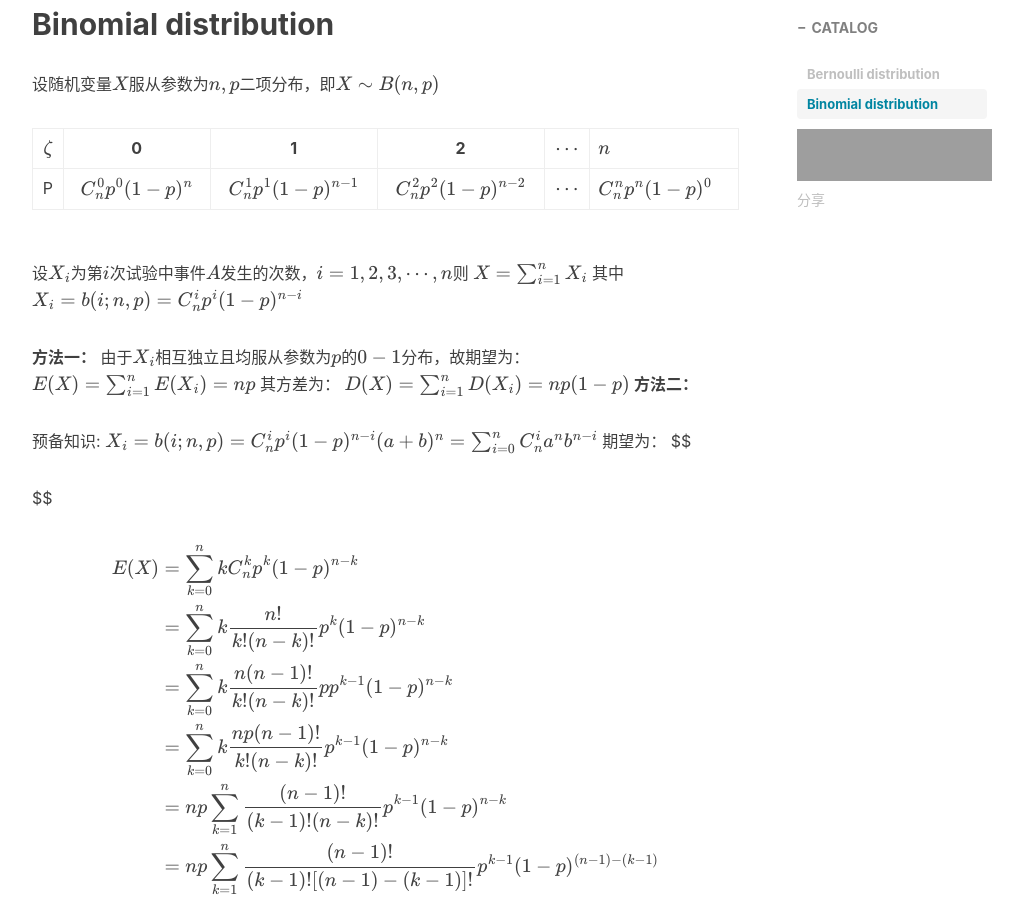
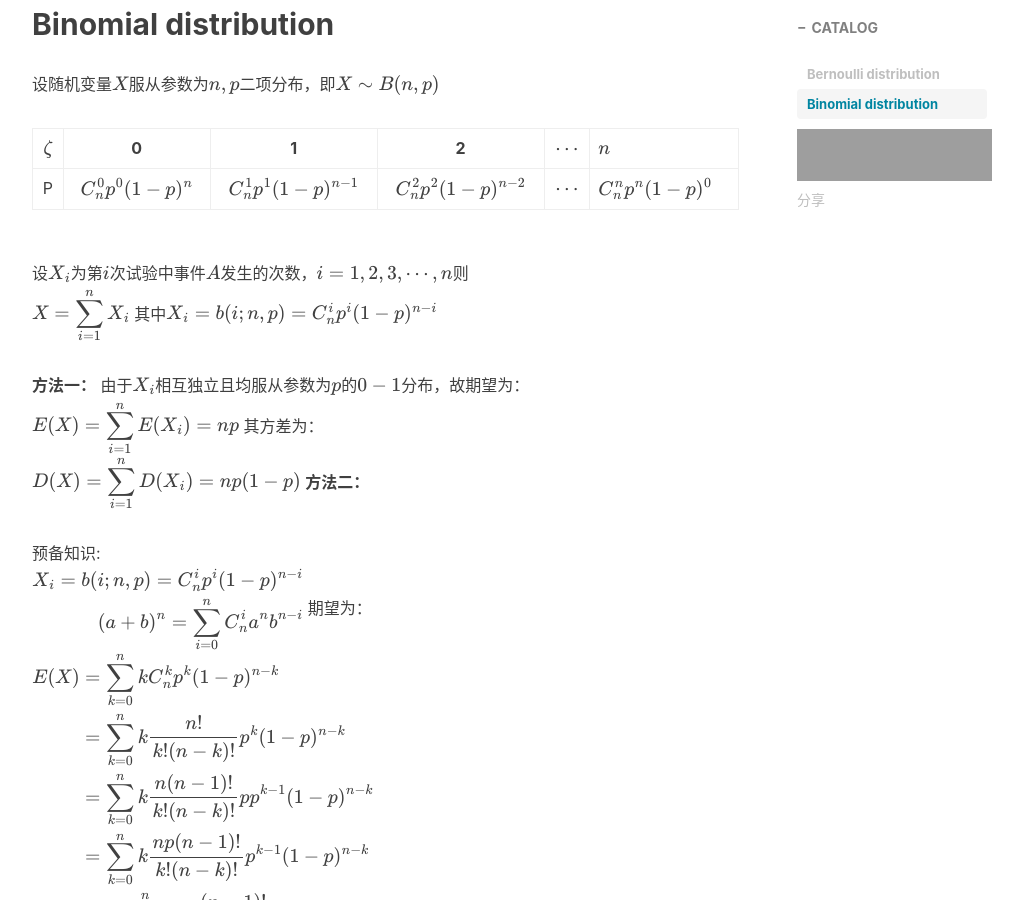
Before and after one commit to zivenyang/zivenyang.github.io, a Jekyll site: the page built from _posts/2018-06-26-distribution.md, in a window 1280 px wide and 900 px high, scrolled down 1199 px, cut to the strip 0-900 px from the top of the window. Shown: the whole strip, without its empty margins (233-1256 px from the left). Built offline with Jekyll 4.4.1, drawn with Linux system fonts in a browser that asks for light colours; nearby versions of some CDN libraries; formulas are drawn with MathJax 3; comment, search, counter and statistics services are not loaded; grey boxes are pictures that could not be loaded.

Commit message:
distribution

```diff
--- a/_posts/2018-06-26-distribution.md
+++ b/_posts/2018-06-26-distribution.md
@@ -50,30 +50,34 @@ $$
 
 设$$X_i$$为第$$i$$次试验中事件$$A$$发生的次数，$$i=1, 2, 3, \cdots , n$$则
 $$
+\begin{align}
 X=\sum^{n}_{i=1}{X_i}
+\end{align}
 $$
 其中$$X_i=b(i;n,p)=C^{i}_{n}p^i(1-p)^{n-i}$$
 
 **方法一：** 由于$$X_i$$相互独立且均服从参数为$$p$$的$$0-1$$分布，故期望为：
 $$
+\begin{align}
 E(X)=\sum^{n}_{i=1}E(X_i)=np
+\end{align}
 $$
 其方差为：
 $$
+\begin{align}
 D(X)=\sum^{n}_{i=1}D(X_i)=np(1-p)
+\end{align}
 $$
 **方法二：**
 
 预备知识:
 $$
+\begin{align}
 X_i=b(i;n,p)=C^{i}_{n}p^i(1-p)^{n-i}\\
 (a+b)^{n}=\sum_{i=0}^{n} C_{n}^{i}a^nb^{n-i}
+\end{align}
 $$
 期望为：
-$$
-
-$$
-
 $$
 \begin{align}
 E(X)&=\sum_{k=0}^{n}kC_{n}^{k}p^k(1-p)^{n-k}\\
```
